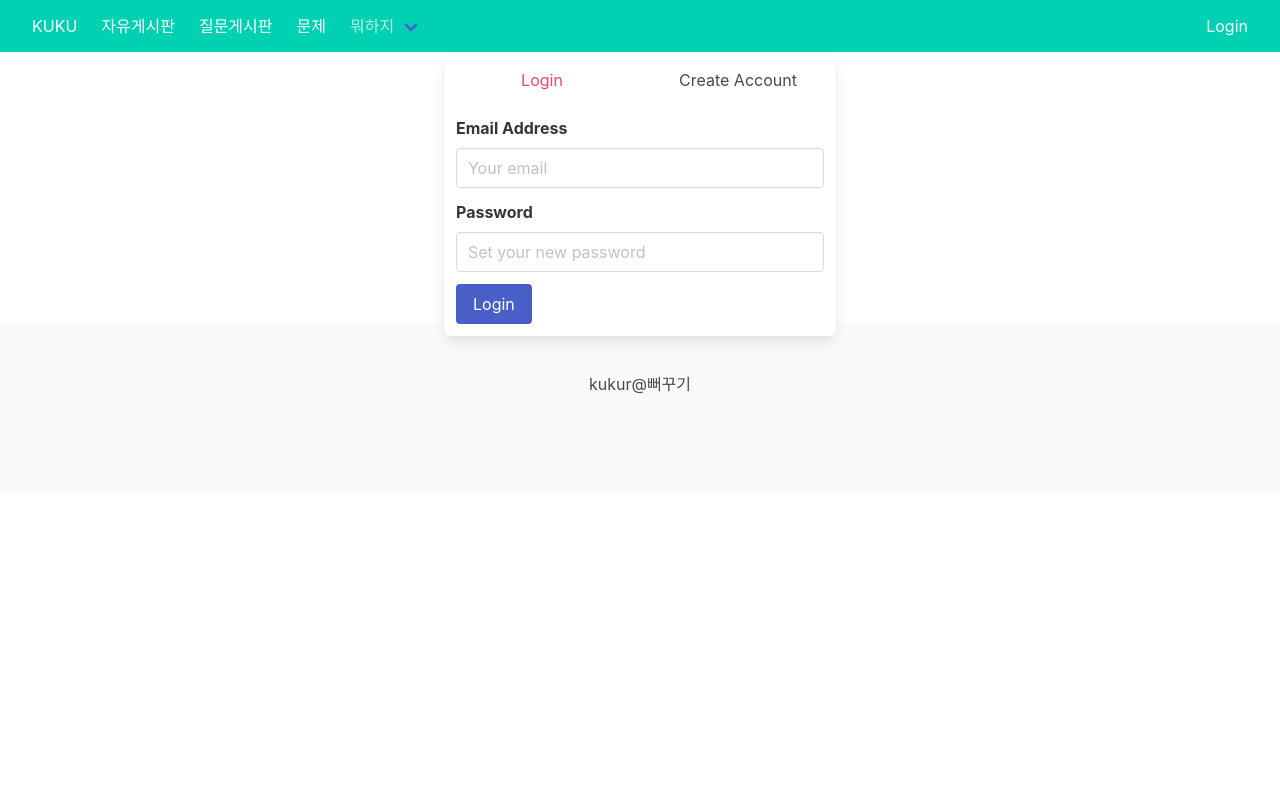
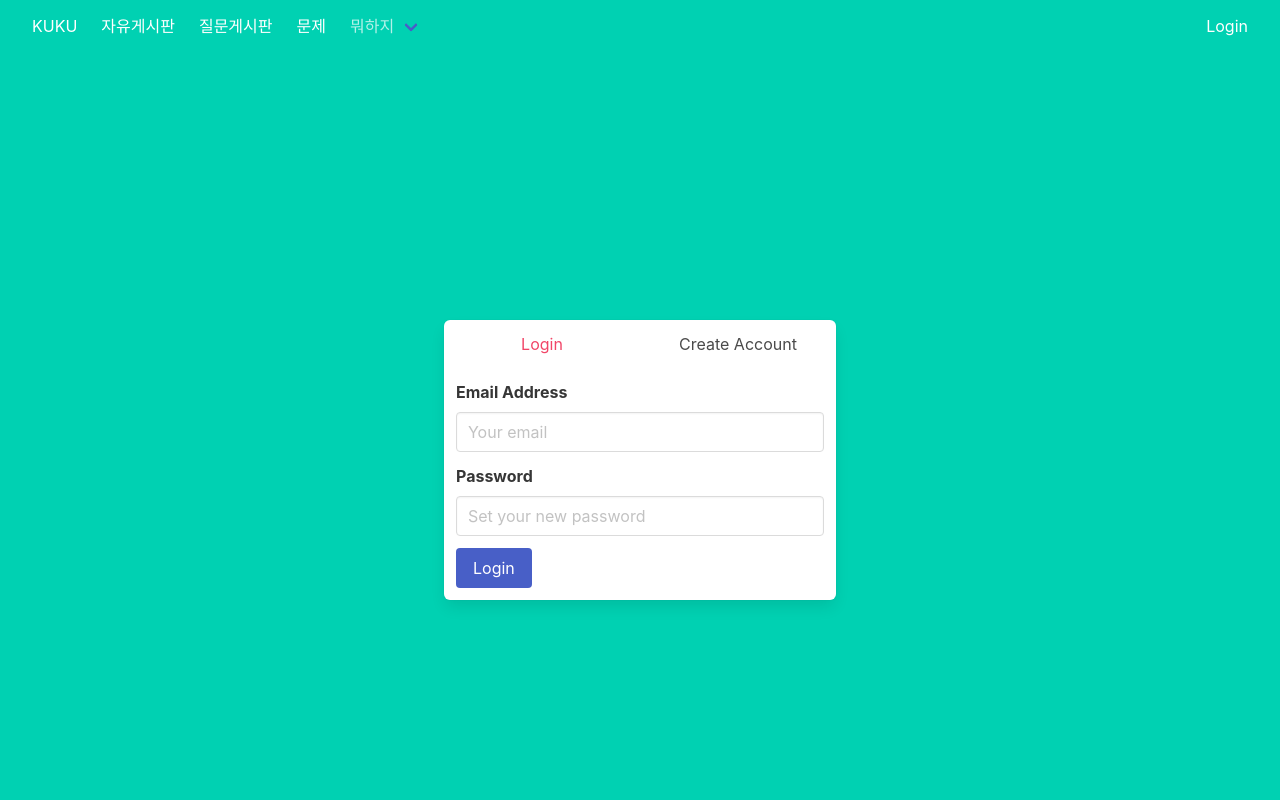
Before and after one commit to lumen4723/kuku, a SvelteKit app in the folder front/: page /account in a window 1280 px wide. Shown: the top 800 px of the page. Built offline with nearby package versions, Linux system fonts and the light colour scheme.

Commit message:
signin-out--heroing

```diff
--- a/front/src/routes/account/+page.svelte
+++ b/front/src/routes/account/+page.svelte
@@ -9,7 +9,7 @@
 	};
 </script>
 
-<main class="container mt-4">
+<!-- <main class="container mt-4">
 	<div class="columns">
 		<div class="box column is-4 is-offset-4">
 			<div class="columns has-text-centered">
@@ -35,7 +35,39 @@
 			{/if}
 		</div>
 	</div>
-</main>
+</main> -->
+<section class="hero is-primary is-fullheight">
+    <div class="hero-body">
+		<main class="container mt-4">
+			<div class="columns">
+				<div class="box column is-4 is-offset-4">
+					<div class="columns has-text-centered">
+						<div
+							class="column"
+							class:has-text-danger={currentTab === 'Login'}
+							on:click={() => changeTab('Login')}
+						>
+							<p>Login</p>
+						</div>
+						<div
+							class="column"
+							class:has-text-danger={currentTab === 'Signup'}
+							on:click={() => changeTab('Signup')}
+						>
+							<p>Create Account</p>
+						</div>
+					</div>
+					{#if currentTab === 'Login'}
+						<Login />
+					{:else}
+						<Signup />
+					{/if}
+				</div>
+			</div>
+		</main>
+	</div>
+</section>
+
 
 <style>
 </style>
```
Also changed, not shown: front/src/routes/+page.svelte (+4 -3 lines).
